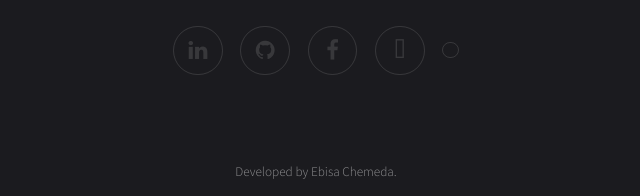
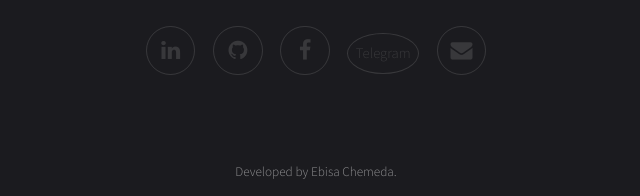
Before and after one commit to ebisachemeda/ebisachemeda.github.io, a plain HTML site: page index.html in a window 1280 px wide. Shown: the part 2285-2481 px from the top of the page, 324-964 px from the left. Drawn offline with Linux system fonts and the light colour scheme.

Commit message:
Update index.html

```diff
--- a/index.html
+++ b/index.html
@@ -97,8 +97,9 @@
 							<li><a href="https://github.com/ebisachemeda/" class="icon fa-github"><span class="label">Github</span></a></li>
 
 							<li><a href="https://www.facebook.com/harmeekoo.143/" class="icon fa-facebook"><span class="label">Facebook</span></a></li>
-							<li><a href="https://t.me/EebbiiC" class="icon fa-telegram"><span class="label">Telegram</span></a></li>
-							<li><a href="mailto:ebisachemeda430@gmail.com" class="icon fa-email"><span class="label">Email</span></a></li>
+							<li><a href="https://t.me/EebbiiC" class="bi bi-telegram"><span class="label">Telegram</span></a></li>
+							<li><a href="mailto:ebisachemeda430@gmail.com" class="icon fa-envelope"><span class="label">Email</span></a></li>
+
 						</ul>
 					</div>
 				</footer>
```
